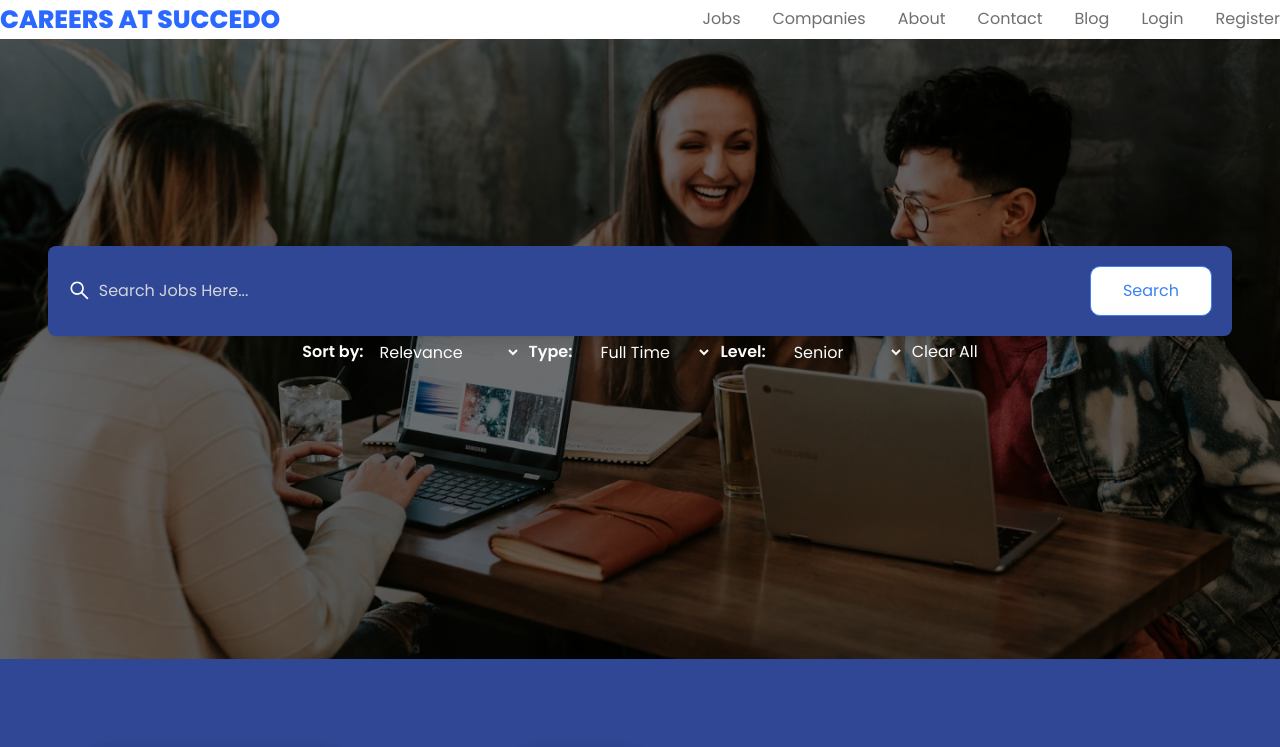
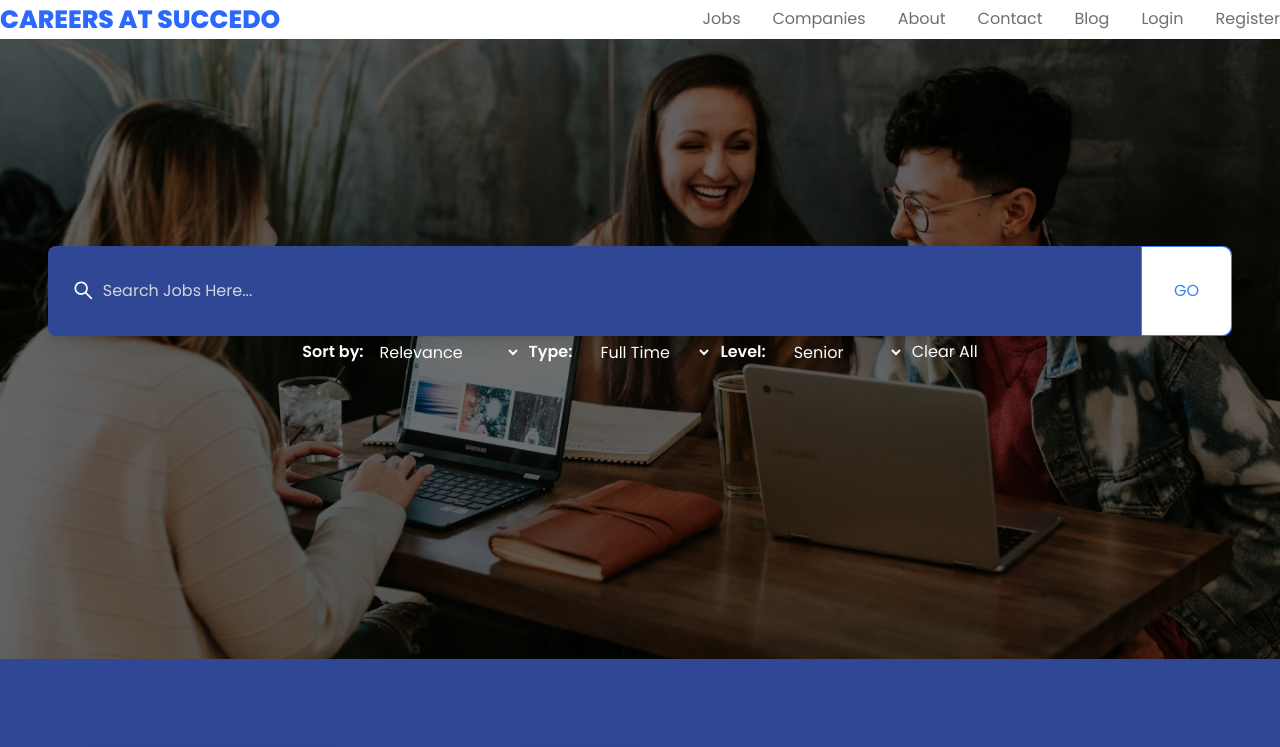
Before and after one commit to CodeWithSammy/Careers, a React (Vite) app: page / in a window 1280 px wide. Shown: the top 747 px of the page. Built offline with nearby package versions, Linux system fonts and the light colour scheme.

Commit message:
search bar bugs fixed

```diff
--- a/src/Components/SearchDiv/Search.css
+++ b/src/Components/SearchDiv/Search.css
@@ -40,3 +40,12 @@
   margin-top: 159px; /* Apply margin-top */
   /* Other existing styles */
 }
+
+#search-here{
+  padding: 0 16px;
+}
+
+.go-button{
+  margin:-8px -8px;
+  border-radius:0 10px 10px 0;
+}
--- a/src/Components/SearchDiv/Search.jsx
+++ b/src/Components/SearchDiv/Search.jsx
@@ -1,32 +1,41 @@
-import { AiOutlineSearch } from 'react-icons/ai';
+import { AiOutlineSearch } from "react-icons/ai";
 
-import './Search.css';
+import "./Search.css";
 
 const Search = () => {
   return (
-    <div className='searchDiv grid gap-10 p-[3rem]'>
+    <div className="searchDiv grid gap-10 p-[3rem]">
       <form action="">
         <div
-          className='firstDiv flex justify-between items-center rounded-[8px] gap-[10px] p-5 shadow-lg shadow-greyIsh-700'
-          style={{ backgroundColor: '#2F4794' }} // Apply blue color directly
+          className="firstDiv flex justify-between items-center rounded-[8px] gap-[10px] p-2 shadow-lg shadow-greyIsh-700"
+          style={{ backgroundColor: "#2F4794" }} // Apply blue color directly
         >
-          <div className='flex gap-2 items-center'>
-            <AiOutlineSearch className='text-[25px] text-white' /> {/* Adjust icon color to fit the theme */}
-            <input
-              type="text"
-              className='bg-transparent text-white focus:outline-none w-[100%] placeholder:text-gray-300'
-              placeholder='Search Jobs Here...'
-            />
+          <div id="search-here">
+            <div className="flex gap-2 items-center">
+              <AiOutlineSearch className="text-[25px] text-white" />{" "}
+              {/* Adjust icon color to fit the theme */}
+              <input
+                type="text"
+                className="bg-transparent text-white focus:outline-none w-[100%] placeholder:text-gray-300"
+                placeholder="Search Jobs Here..."
+              />
+            </div>
           </div>
-          <button className='bg-white text-blue-500 border border-blue-500 h-full p-3 px-8 rounded-[10px] cursor-pointer hover:bg-blue-500 hover:text-white transition-colors duration-300'>
-            Search
+          <button className="go-button bg-white text-blue-500 border border-blue-500 h-full p-8 px-8  cursor-pointer hover:bg-blue-500 hover:text-white transition-colors duration-300">
+            GO
           </button>
         </div>
 
-        <div className='secDiv flex items-center gap-2 justify-center'>
-          <div className='singleSearch flex place-items-center gap-2'>
-            <label htmlFor="relevance" className='text-[white] font-semibold'>Sort by: </label>
-            <select name="" id="relevance" className='bg-transparent rounded-[3px] px-1 py-1'>
+        <div className="secDiv flex items-center gap-2 justify-center">
+          <div className="singleSearch flex place-items-center gap-2">
+            <label htmlFor="relevance" className="text-[white] font-semibold">
+              Sort by:{" "}
+            </label>
+            <select
+              name=""
+              id="relevance"
+              className="bg-transparent rounded-[3px] px-1 py-1"
+            >
               <option value="">Relevance</option>
               <option value="">Inclusive</option>
               <option value="">Starts With any</option>
@@ -34,9 +43,15 @@ const Search = () => {
             </select>
           </div>
 
-          <div className='singleSearch flex items-center gap-2'>
-            <label htmlFor="type" className='text-[white] font-semibold'>Type: </label>
-            <select name="" id="type" className='bg-transparent rounded-[3px] px-4 py-1'>
+          <div className="singleSearch flex items-center gap-2">
+            <label htmlFor="type" className="text-[white] font-semibold">
+              Type:{" "}
+            </label>
+            <select
+              name=""
+              id="type"
+              className="bg-transparent rounded-[3px] px-4 py-1"
+            >
               <option value="">Full Time</option>
               <option value="">Remote</option>
               <option value="">Contract</option>
@@ -44,9 +59,15 @@ const Search = () => {
             </select>
           </div>
 
-          <div className='singleSearch flex items-center gap-2'>
-            <label htmlFor="level" className='text-[white] font-semibold'>Level: </label>
-            <select name="" id="level" className='bg-transparent rounded-[3px] px-4 py-1'>
+          <div className="singleSearch flex items-center gap-2">
+            <label htmlFor="level" className="text-[white] font-semibold">
+              Level:{" "}
+            </label>
+            <select
+              name=""
+              id="level"
+              className="bg-transparent rounded-[3px] px-4 py-1"
+            >
               <option value="">Senior</option>
               <option value="">Junior</option>
               <option value="">Student</option>
```
